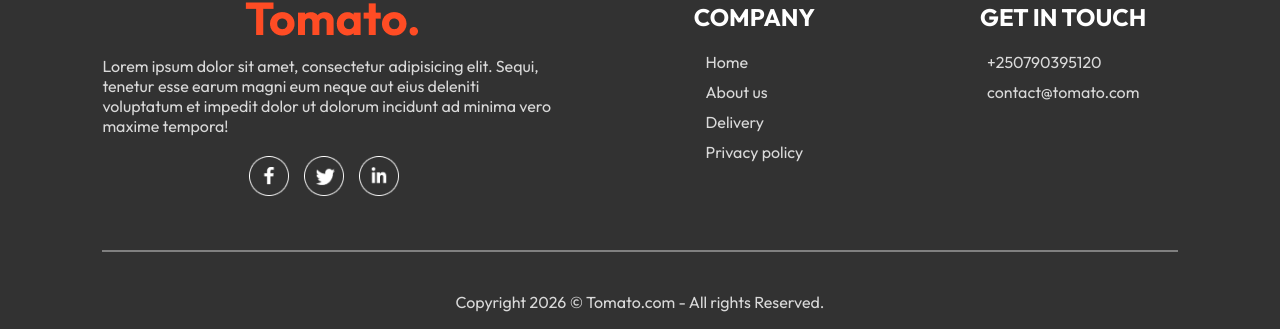
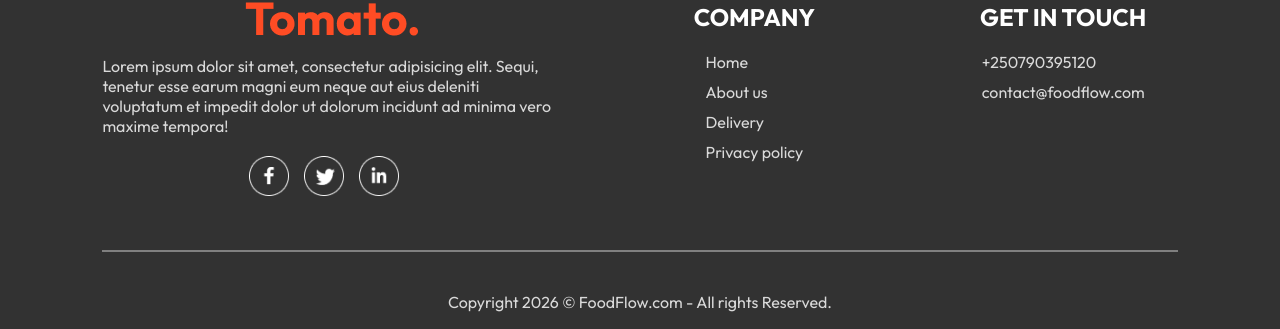
Before and after one commit to BYIRINGIRO-Samuel/FoodFlow, a React (Vite) app: page /order in a window 1280 px wide. Shown: the part 766-1095 px from the top of the page. Built offline with nearby package versions, Linux system fonts and the light colour scheme; a web font is replaced by a local one.

Commit message:
Replace tomato branding with FoodFlow in footer

```diff
--- a/src/components/Footer/Footer.jsx
+++ b/src/components/Footer/Footer.jsx
@@ -27,12 +27,12 @@ const Footer = () => {
                <h2>GET IN TOUCH</h2>
                <ul>
                 <li>+250790395120</li>
-                <li>contact@tomato.com</li>
+                <li>contact@foodflow.com</li>
                </ul>
             </div>
         </div>
                 <hr />
-                <p className="footer-copyright">Copyright {new Date().getFullYear()} &copy; Tomato.com - All rights Reserved.</p>
+                <p className="footer-copyright">Copyright {new Date().getFullYear()} &copy; FoodFlow.com - All rights Reserved.</p>
     </div>
   )
 }
```
